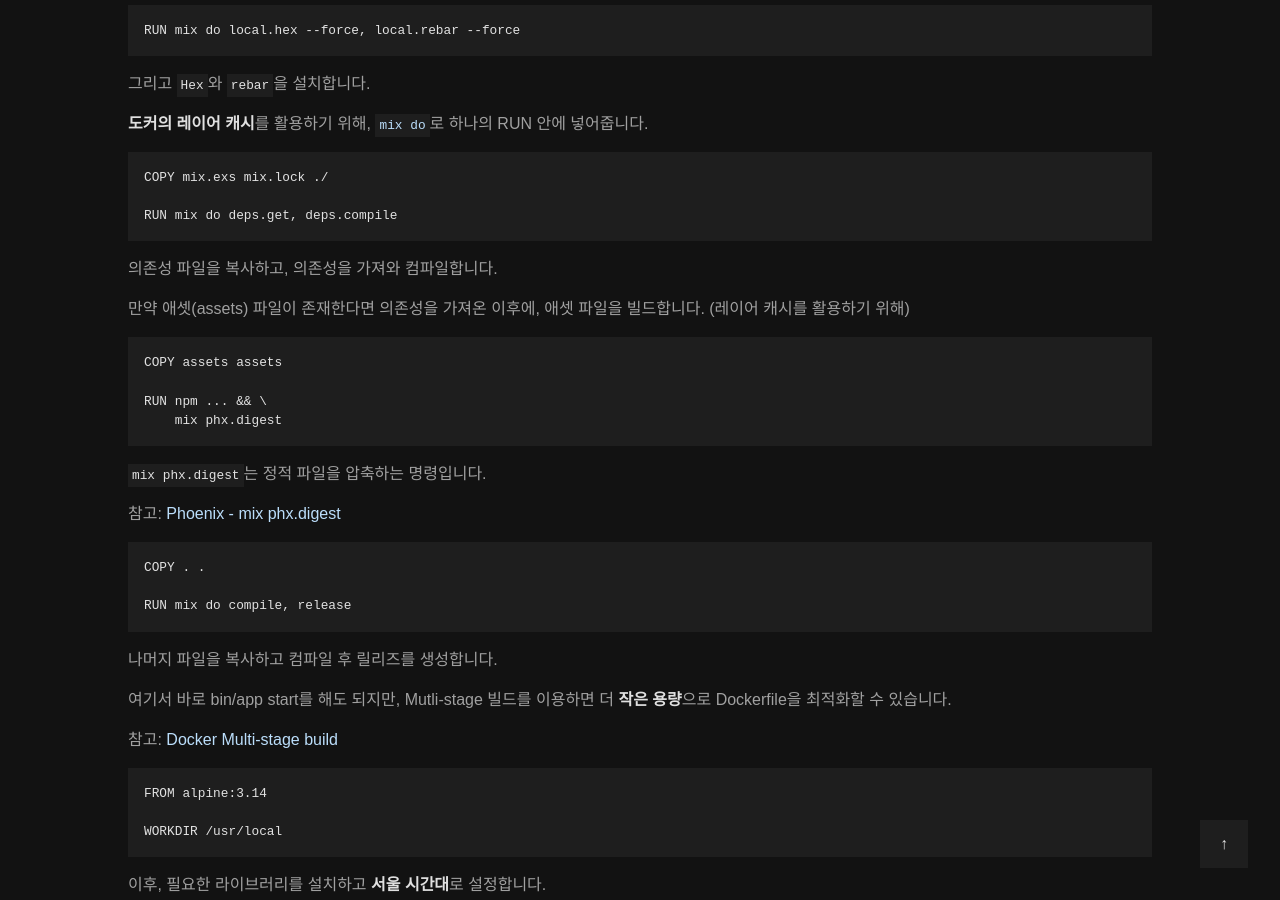
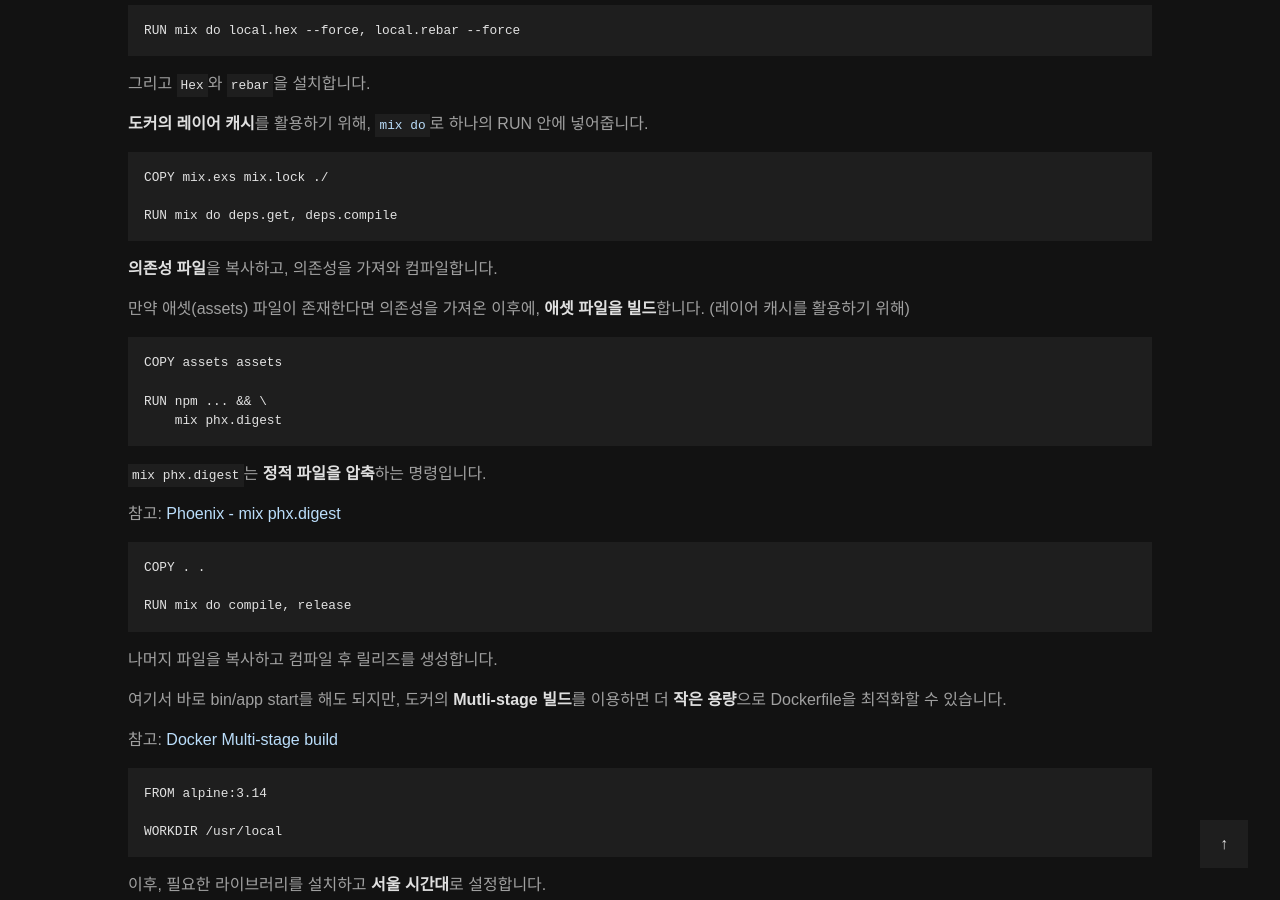
Before and after one commit to int-i/int-i.github.io, a Jekyll site: the page built from _posts/2021-08-29-docker-elixir-phoenix.md, in a window 1280 px wide and 900 px high, scrolled down 862 px. Built offline with Jekyll 4.4.1, drawn with Linux system fonts in a browser that asks for light colours; some web fonts are replaced; a script that is not in the unit is left out; comment, search, counter and statistics services are not loaded; some of the changed text lies outside the part shown.

Commit message:
Update post

````diff
--- a/_posts/2021-08-29-docker-elixir-phoenix.md
+++ b/_posts/2021-08-29-docker-elixir-phoenix.md
@@ -50,9 +50,9 @@ COPY mix.exs mix.lock ./
 RUN mix do deps.get, deps.compile
 ```
 
-의존성 파일을 복사하고, 의존성을 가져와 컴파일합니다.
+**의존성 파일**을 복사하고, 의존성을 가져와 컴파일합니다.
 
-만약 애셋(assets) 파일이 존재한다면 의존성을 가져온 이후에, 애셋 파일을 빌드합니다. (레이어 캐시를 활용하기 위해)
+만약 애셋(assets) 파일이 존재한다면 의존성을 가져온 이후에, **애셋 파일을 빌드**합니다. (레이어 캐시를 활용하기 위해)
 
 ```txt
 COPY assets assets
@@ -61,7 +61,7 @@ RUN npm ... && \
     mix phx.digest
 ```
 
-`mix phx.digest`는 정적 파일을 압축하는 명령입니다.
+`mix phx.digest`는 **정적 파일을 압축**하는 명령입니다.
 
 참고: [Phoenix - mix phx.digest](https://hexdocs.pm/phoenix/Mix.Tasks.Phx.Digest.html)
 
@@ -73,7 +73,7 @@ RUN mix do compile, release
 
 나머지 파일을 복사하고 컴파일 후 릴리즈를 생성합니다.
 
-여기서 바로 bin/app start를 해도 되지만, Mutli-stage 빌드를 이용하면 더 **작은 용량**으로 Dockerfile을 최적화할 수 있습니다.
+여기서 바로 bin/app start를 해도 되지만, 도커의 **Mutli-stage 빌드**를 이용하면 더 **작은 용량**으로 Dockerfile을 최적화할 수 있습니다.
 
 참고: [Docker Multi-stage build](https://docs.docker.com/develop/develop-images/multistage-build/)
 
````
Also changed, not shown: other parts of _posts/2021-08-29-docker-elixir-phoenix.md (+2 -2 lines).
